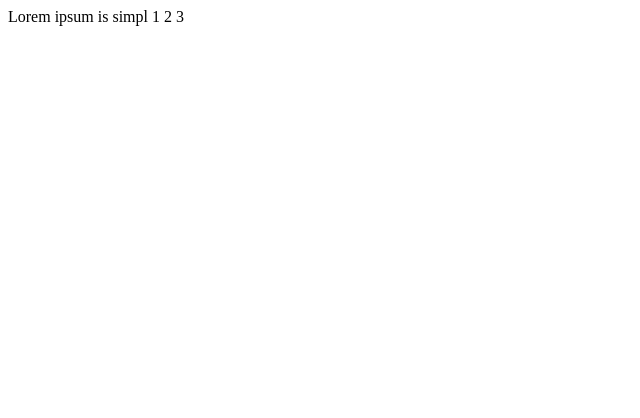
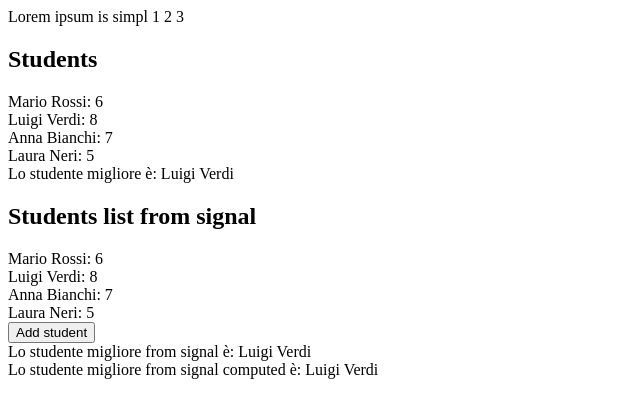
Before and after one commit to AngeloCinaWD/angular20-mini-corso, an Angular app: page / in a window 1280 px wide. Shown: the top 418 px of the page, without its empty margins (0-640 px from the left). Built offline with nearby package versions, Linux system fonts and the light colour scheme.

Commit message:
services, ng g s, ng g i, interface, inject(), computed(), ngOnInit, Math.floor, Math.random

```diff
--- a/src/app/component/box2/box2.html
+++ b/src/app/component/box2/box2.html
@@ -1,3 +1,32 @@
 <!-- utilizzo delle pipes di angular per formattare i dati dall'html senza andare a scrive codice nel model -->
 <!-- capitalize è una pipe custom che prende tutta la stringa e ritorna la prima lettera maiuscola e tutto il resto minuscolo -->
 <div>{{ description() | uppercase | slice : 0 : 20 | capitalize : 1 : [2] : 3 : 4 }}</div>
+
+<h2>Students</h2>
+<!-- dal template posso utilizzare direttamente il service iniettato nel model -->
+@for (student of students.students; track student.id) {
+<div>{{ student.fullname }}: {{ student.rate }}</div>
+}
+
+<!-- chiamando il metodo best del service ottengo lo studente col miglior voto -->
+<div>
+  Lo studente migliore è:
+  {{ students.getBest()?.fullname ?? 'Non ci sono studenti' }}
+</div>
+
+<h2>Students list from signal</h2>
+@for (student of studentsList(); track student.id) {
+<div>{{ student.fullname }}: {{ student.rate }}</div>
+}
+
+<div><button (click)="addStudent()">Add student</button></div>
+
+<div>
+  Lo studente migliore from signal è:
+  {{ students.getBest(studentsList())?.fullname ?? 'Non ci sono studenti' }}
+</div>
+
+<div>
+  Lo studente migliore from signal computed è:
+  {{ bestStudent()?.fullname }}
+</div>
--- a/src/app/component/box2/box2.ts
+++ b/src/app/component/box2/box2.ts
@@ -1,6 +1,8 @@
 import { SlicePipe, UpperCasePipe } from '@angular/common';
-import { Component, signal, WritableSignal } from '@angular/core';
+import { Component, computed, inject, Signal, signal, WritableSignal } from '@angular/core';
 import { CapitalizePipe } from '../../pipe/capitalize-pipe';
+import { StudentsService } from '../../services/studentsService';
+import { StudentInterface } from '../../interfaces/studentInterface';
 
 @Component({
   selector: 'app-box2',
@@ -12,4 +14,33 @@ export class Box2 {
   description: WritableSignal<string> = signal(
     'lorem Ipsum is simply dummy text of the printing and typesetting industry. Lorem Ipsum has been the industrys standard dummy text ever since the 1500s, when an unknown printer took a galley of type and scrambled it to make a type specimen book. It has survived not only five centuries, but also the leap into electronic typesetting, remaining essentially unchanged. It was popularised in the 1960s with the release of Letraset sheets containing Lorem Ipsum passages, and more recently with desktop publishing software like Aldus PageMaker including versions of Lorem Ipsum.'
   );
+
+  // importo un service o dal costruttore o con il meotodo inject()
+  students: StudentsService = inject(StudentsService);
+
+  // lista di studenti come signal
+  // gli assegno un valore al caricamento del componente
+  studentsList: WritableSignal<StudentInterface[]> = signal([]);
+
+  bestStudent: Signal<StudentInterface | null> = computed(() =>
+    this.students.getBest(this.studentsList())
+  );
+
+  ngOnInit(): void {
+    //Called after the constructor, initializing input properties, and the first call to ngOnChanges.
+    //Add 'implements OnInit' to the class.
+    this.studentsList.set(this.students.students);
+  }
+
+  addStudent(): void {
+    this.studentsList.update((students: StudentInterface[]) => {
+      let newStudent: StudentInterface = {
+        id: students.length + 1,
+        fullname: `new${students.length + 1} student${students.length + 1}`,
+        rate: Math.floor(Math.random() * (10 - 5 + 1)) + 5,
+      };
+
+      return [...students, newStudent];
+    });
+  }
 }
--- /dev/null
+++ b/src/app/interfaces/studentInterface.ts
@@ -0,0 +1,5 @@
+export interface StudentInterface {
+  id: number;
+  fullname?: string;
+  rate: number;
+}
--- /dev/null
+++ b/src/app/services/studentsService.ts
@@ -0,0 +1,50 @@
+import { Injectable } from '@angular/core';
+import { StudentInterface } from '../interfaces/studentInterface';
+
+@Injectable({
+  // il valore root consente l'accesso al service da qualsiasi parte dell'app
+  providedIn: 'root',
+})
+export class StudentsService {
+  students: StudentInterface[] = [
+    { id: 1, fullname: 'Mario Rossi', rate: 6 },
+    { id: 2, fullname: 'Luigi Verdi', rate: 8 },
+    { id: 3, fullname: 'Anna Bianchi', rate: 7 },
+    { id: 4, fullname: 'Laura Neri', rate: 5 },
+  ];
+
+  // students: StudentInterface[] = [];
+
+  // ritorna lo studente col miglior rate, se non ci sono studenti null;
+  // il parametro students è di defaul null, se non viene passato prende gli studenti nella proprietà students
+  getBest(students: StudentInterface[] | null = null): StudentInterface | null {
+    // if (!this.students.length) {
+    //   return null;
+    // }
+
+    const _students = students ?? this.students;
+
+    if (!_students.length) {
+      return null;
+    }
+
+    // let best: StudentInterface = this.students[0];
+    let best: StudentInterface = _students[0];
+
+    // for (const student of this.students) {
+    //   if (student.rate > best.rate) {
+    //     best = student;
+    //   }
+    // }
+
+    for (const student of _students) {
+      if (student.rate > best.rate) {
+        best = student;
+      }
+    }
+
+    return best;
+  }
+
+  constructor() {}
+}
```
